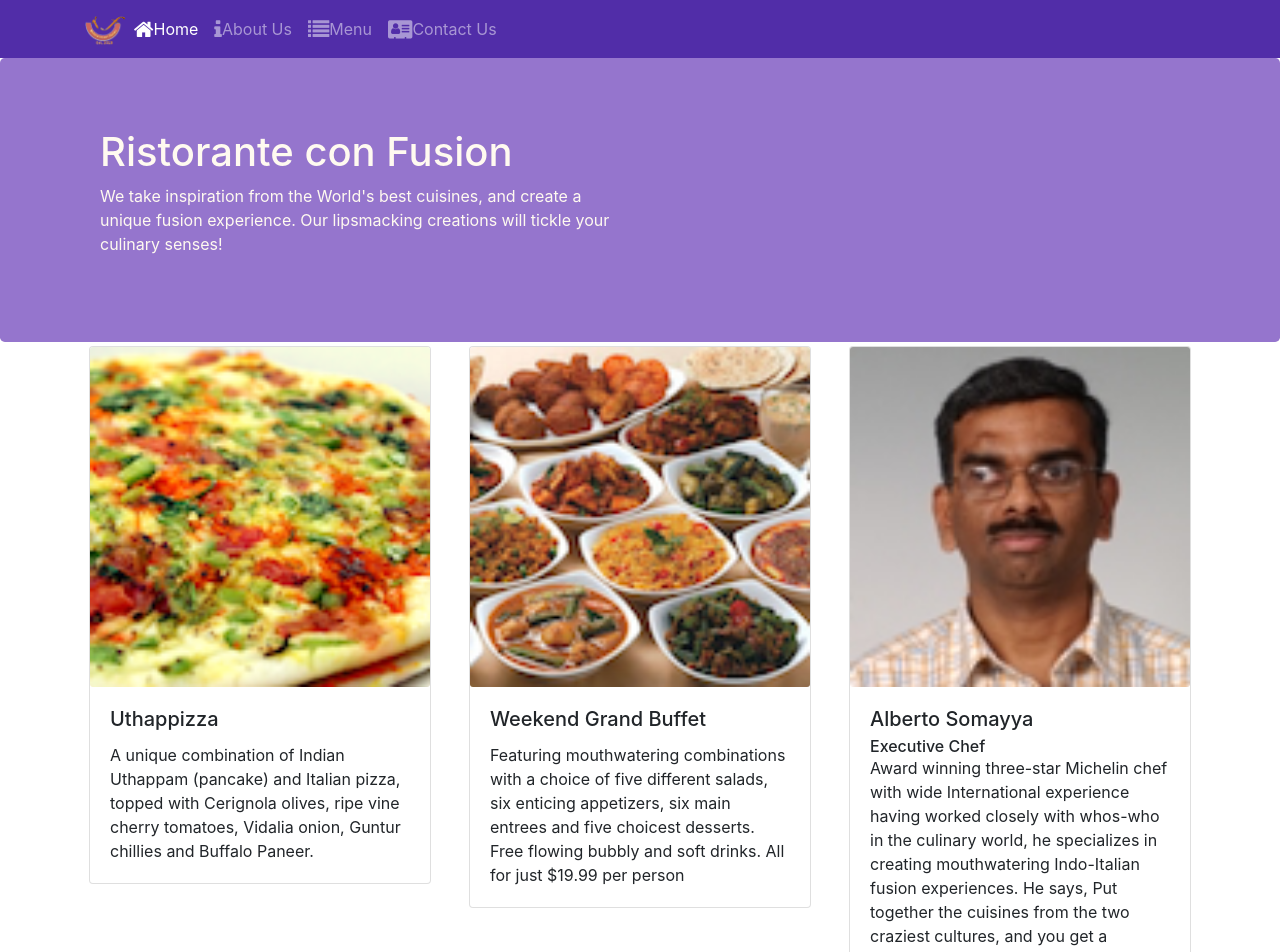
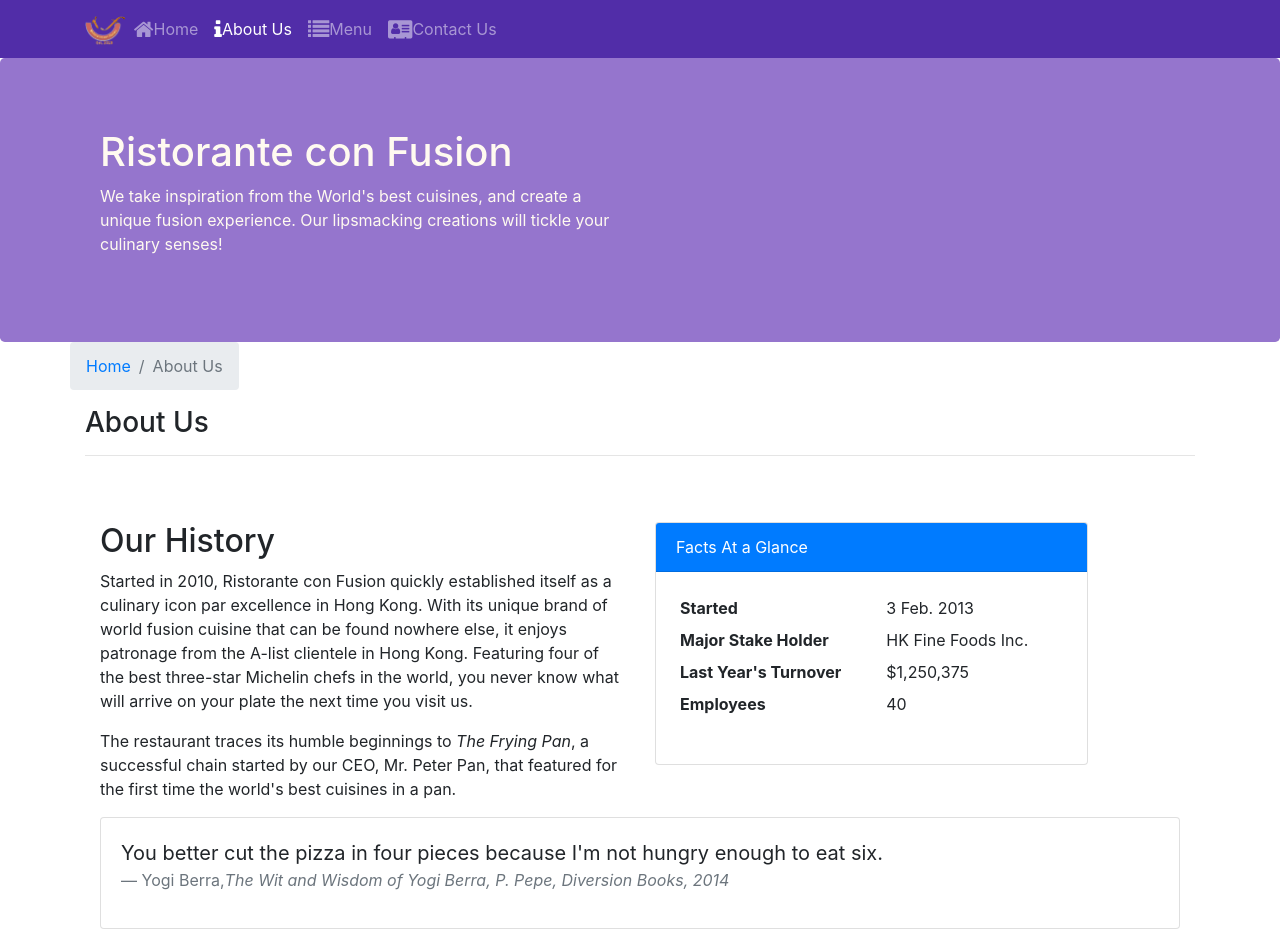
Before and after one commit to deadend135/confusion, a React (Create React App) app: page /aboutus in a window 1280 px wide. Before the commit this address led to /home. Shown: the top 952 px of the page. Built offline with nearby package versions, Linux system fonts and the light colour scheme.

Commit message:
Assignment 2 part 1 completed

```diff
--- /dev/null
+++ b/src/components/AboutComponent.js
@@ -0,0 +1,100 @@
+import React from "react";
+import {
+  Breadcrumb,
+  BreadcrumbItem,
+  Card,
+  CardBody,
+  CardHeader,
+  Media
+} from "reactstrap";
+import { Link } from "react-router-dom";
+
+function About(props) {
+  const leaders = props.leaders.map(leader => {
+    return <p>Leader {leader.name}</p>;
+  });
+
+  return (
+    <div className="container">
+      <div className="row">
+        <Breadcrumb>
+          <BreadcrumbItem>
+            <Link to="/home">Home</Link>
+          </BreadcrumbItem>
+          <BreadcrumbItem active>About Us</BreadcrumbItem>
+        </Breadcrumb>
+        <div className="col-12">
+          <h3>About Us</h3>
+          <hr />
+        </div>
+      </div>
+      <div className="row row-content">
+        <div className="col-12 col-md-6">
+          <h2>Our History</h2>
+          <p>
+            Started in 2010, Ristorante con Fusion quickly established itself as
+            a culinary icon par excellence in Hong Kong. With its unique brand
+            of world fusion cuisine that can be found nowhere else, it enjoys
+            patronage from the A-list clientele in Hong Kong. Featuring four of
+            the best three-star Michelin chefs in the world, you never know what
+            will arrive on your plate the next time you visit us.
+          </p>
+          <p>
+            The restaurant traces its humble beginnings to{" "}
+            <em>The Frying Pan</em>, a successful chain started by our CEO, Mr.
+            Peter Pan, that featured for the first time the world's best
+            cuisines in a pan.
+          </p>
+        </div>
+        <div className="col-12 col-md-5">
+          <Card>
+            <CardHeader className="bg-primary text-white">
+              Facts At a Glance
+            </CardHeader>
+            <CardBody>
+              <dl className="row p-1">
+                <dt className="col-6">Started</dt>
+                <dd className="col-6">3 Feb. 2013</dd>
+                <dt className="col-6">Major Stake Holder</dt>
+                <dd className="col-6">HK Fine Foods Inc.</dd>
+                <dt className="col-6">Last Year's Turnover</dt>
+                <dd className="col-6">$1,250,375</dd>
+                <dt className="col-6">Employees</dt>
+                <dd className="col-6">40</dd>
+              </dl>
+            </CardBody>
+          </Card>
+        </div>
+        <div className="col-12">
+          <Card>
+            <CardBody className="bg-faded">
+              <blockquote className="blockquote">
+                <p className="mb-0">
+                  You better cut the pizza in four pieces because I'm not hungry
+                  enough to eat six.
+                </p>
+                <footer className="blockquote-footer">
+                  Yogi Berra,
+                  <cite title="Source Title">
+                    The Wit and Wisdom of Yogi Berra, P. Pepe, Diversion Books,
+                    2014
+                  </cite>
+                </footer>
+              </blockquote>
+            </CardBody>
+          </Card>
+        </div>
+      </div>
+      <div className="row row-content">
+        <div className="col-12">
+          <h2>Corporate Leadership</h2>
+        </div>
+        <div className="col-12">
+          <Media list>{leaders}</Media>
+        </div>
+      </div>
+    </div>
+  );
+}
+
+export default About;
--- a/src/components/MainComponent.js
+++ b/src/components/MainComponent.js
@@ -4,13 +4,13 @@ import { DISHES } from "../shared/dishes";
 import { COMMENTS } from "../shared/comments";
 import { PROMOTIONS } from "../shared/promotions";
 import { LEADERS } from "../shared/leaders";
-
 import Header from "./HeaderComponent";
 import Footer from "./FooterComponent";
 import Home from "./HomeComponent";
 import { Switch, Route, Redirect } from "react-router-dom";
 import Contact from "./ContactComponent";
 import DishDetail from "./DishdetailComponent";
+import About from "./AboutComponent";
 
 class Main extends Component {
   constructor(props) {
@@ -54,6 +54,10 @@ class Main extends Component {
         <Switch>
           <Route path="/home" component={HomePage} />
           <Route
+            path="/aboutus"
+            component={() => <About leaders={this.state.leaders} />}
+          />
+          <Route
             exact
             path="/menu"
             component={() => <Menu dishes={this.state.dishes} />}
```
